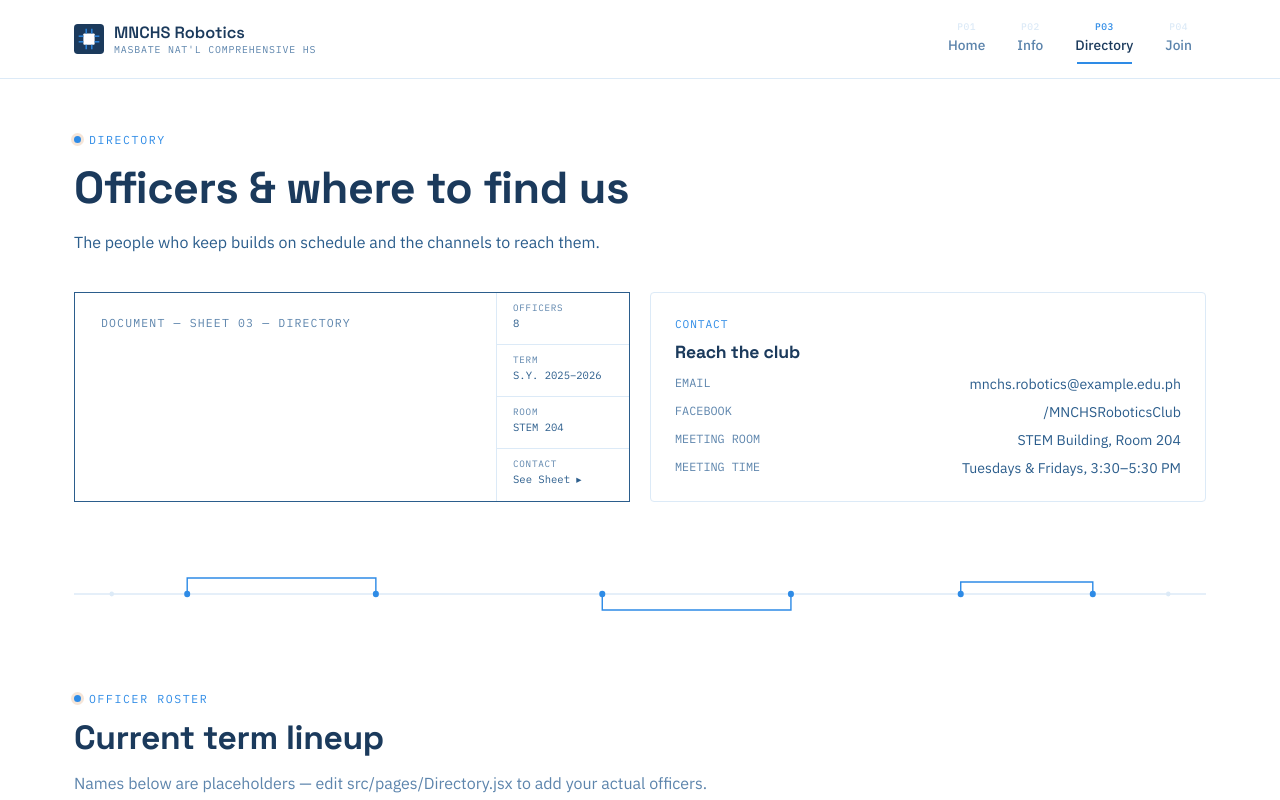
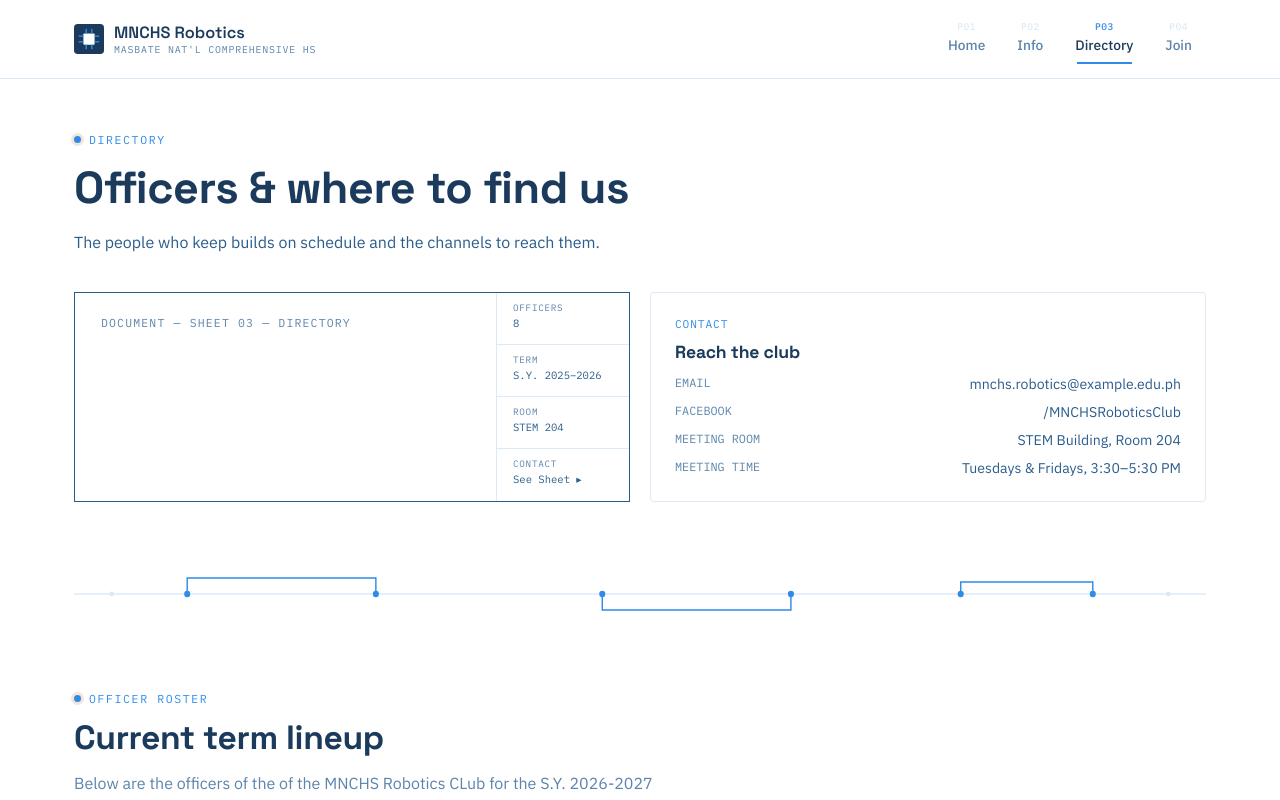
Before and after one commit to Stevemrfg/MNCHS-Robotics-Club-Website, a React (Vite) app in the folder mnchs-robotics/: page /#/directory in a window 1280 px wide. Shown: the top 800 px of the page. Built offline with nearby package versions, Linux system fonts and the light colour scheme.

Commit message:
Update officer roster description in Directory.jsx

```diff
--- a/mnchs-robotics/src/pages/Directory.jsx
+++ b/mnchs-robotics/src/pages/Directory.jsx
@@ -81,7 +81,7 @@ export default function Directory() {
           <div className="section-head">
             <span className="eyebrow">Officer roster</span>
             <h2>Current term lineup</h2>
-            <p>Names below are placeholders — edit src/pages/Directory.jsx to add your actual officers.</p>
+            <p>Below are the officers of the of the MNCHS Robotics CLub for the S.Y. 2026-2027</p>
           </div>
           <div className="grid-4">
             {OFFICERS.map((o) => (
```
